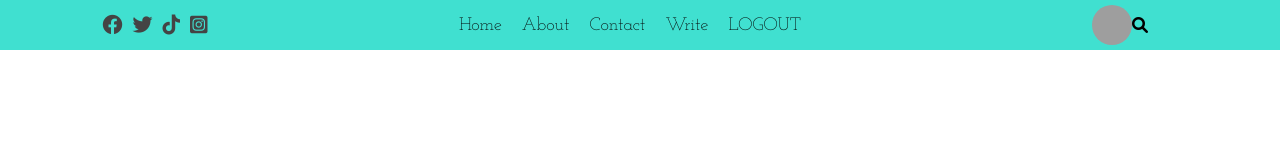
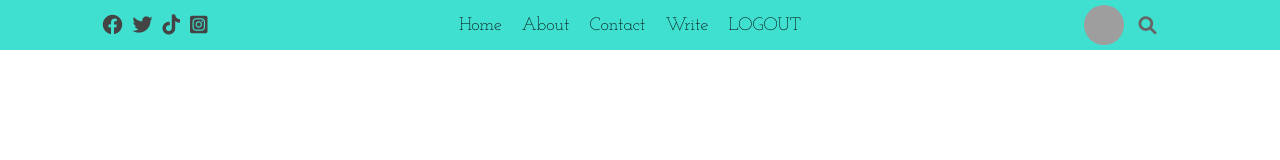
Before and after one commit to hrakad/MyBlog, a React (Create React App) app in the folder blog/: page / in a window 1280 px wide. Shown: the top 160 px of the page. Built offline with nearby package versions, Linux system fonts and the light colour scheme; grey boxes are pictures that could not be loaded.

Commit message:
Add some more style to the topbar

```diff
--- a/blog/src/topbar/topbar.css
+++ b/blog/src/topbar/topbar.css
@@ -48,3 +48,10 @@
   font-size: 18px;
   font-weight: 300;
 }
+
+.topSearch {
+  font-size: 18px;
+  color: #666;
+  cursor: pointer;
+  margin-left: 15px;
+}
```
